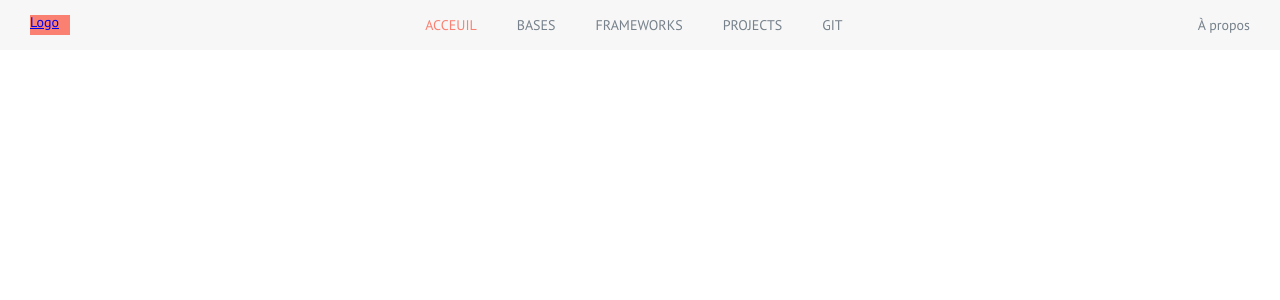
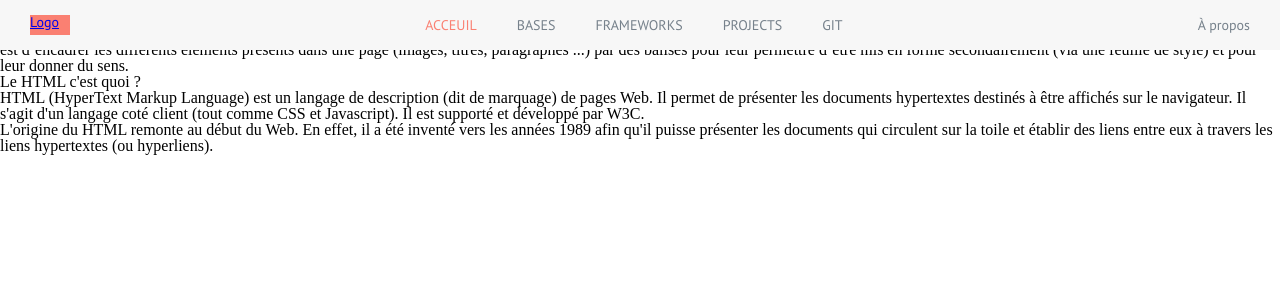
Before and after one commit to rqphy/project-b, a React (Create React App) app: page /article in a window 1280 px wide. Shown: the top 300 px of the page. Built offline with nearby package versions, Linux system fonts and the light colour scheme.

Commit message:
import scss article file and add html test text

```diff
--- a/src/Pages/Article/Article.js
+++ b/src/Pages/Article/Article.js
@@ -1,7 +1,33 @@
 function Article() {
   return (
-    <div>
-      <h1>Article</h1>
+    <div className="Article">
+      <div className="Article__bg-img"></div>
+      <section className="Article__content">
+        <h1 className="Article__title">Introduction au HTML</h1>
+        <p>
+          HTML signifie "HyperText Markup Language". C’est un langage qui permet
+          de composer des pages web. On parle de langage de balisage et non de
+          langage de programmation, car le but du HTML est d’encadrer les
+          différents éléments présents dans une page (images, titres,
+          paragraphes ...) par des balises pour leur permettre d’être mis en
+          forme secondairement (via une feuille de style) et pour leur donner du
+          sens.
+        </p>
+        <h2 className="Article__subtitle">Le HTML c'est quoi ?</h2>
+        <p>
+          HTML (HyperText Markup Language) est un langage de description (dit de
+          marquage) de pages Web. Il permet de présenter les documents
+          hypertextes destinés à être affichés sur le navigateur. Il s'agit d'un
+          langage coté client (tout comme CSS et Javascript). Il est supporté et
+          développé par W3C.
+        </p>
+        <p>
+          L'origine du HTML remonte au début du Web. En effet, il a été inventé
+          vers les années 1989 afin qu'il puisse présenter les documents qui
+          circulent sur la toile et établir des liens entre eux à travers les
+          liens hypertextes (ou hyperliens).
+        </p>
+      </section>
     </div>
   );
 }
--- a/src/Pages/Article/Article.scss
+++ b/src/Pages/Article/Article.scss
@@ -0,0 +1,10 @@
+.Article {
+  &__bg-img {
+    color: burlywood;
+  }
+
+  &__title {
+    font-size: 26px;
+    font-weight: bold;
+  }
+}
--- a/src/index.scss
+++ b/src/index.scss
@@ -8,6 +8,7 @@
 @import "./Pages/Git/Git.scss";
 @import "./Pages/Home/Home.scss";
 @import "./Pages/Projects/Projects.scss";
+@import "./Pages/Article/Article.scss";
 
 // import components
 @import "./Components/ArticleCard/ArticleCard.scss";
```
